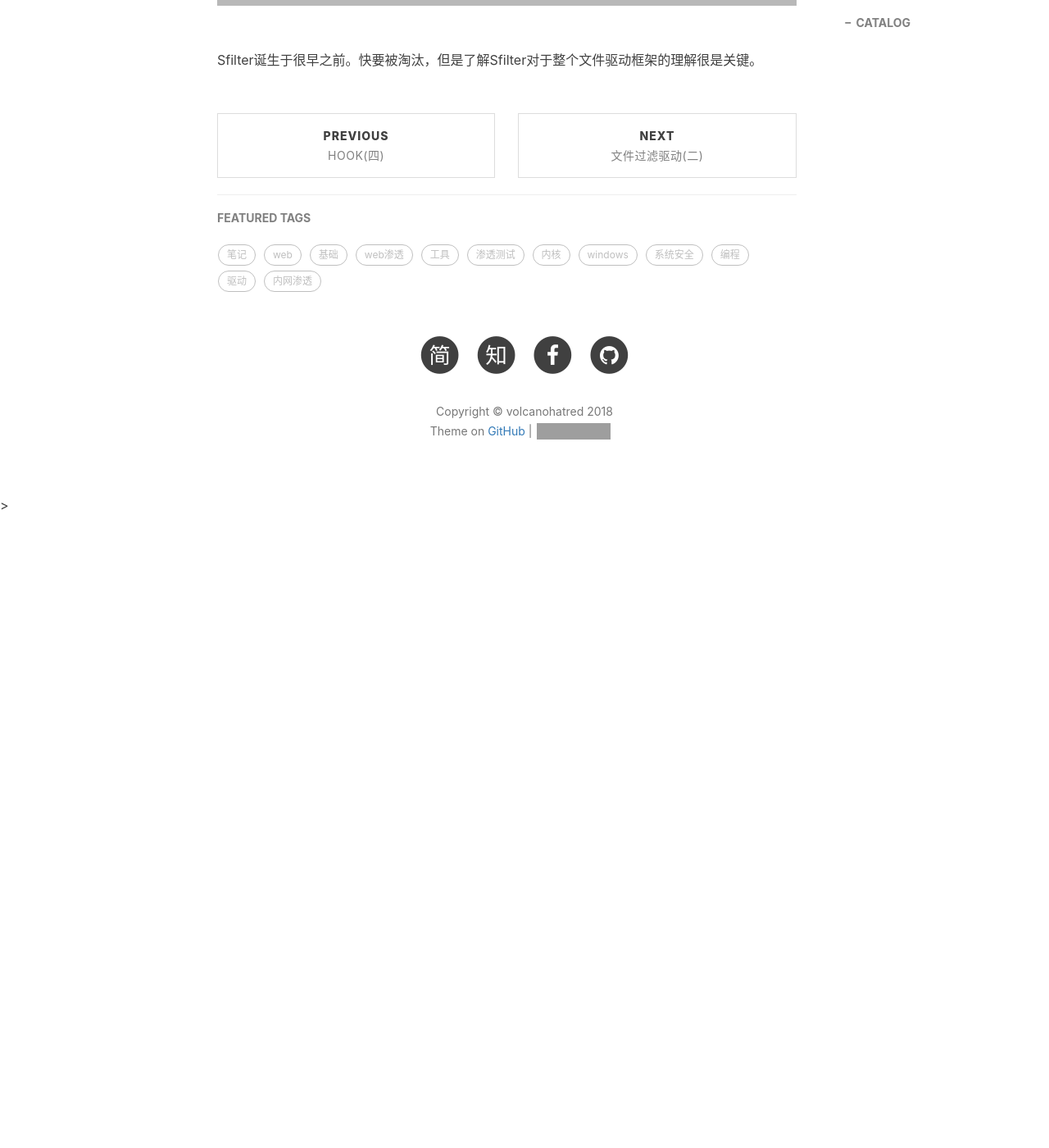
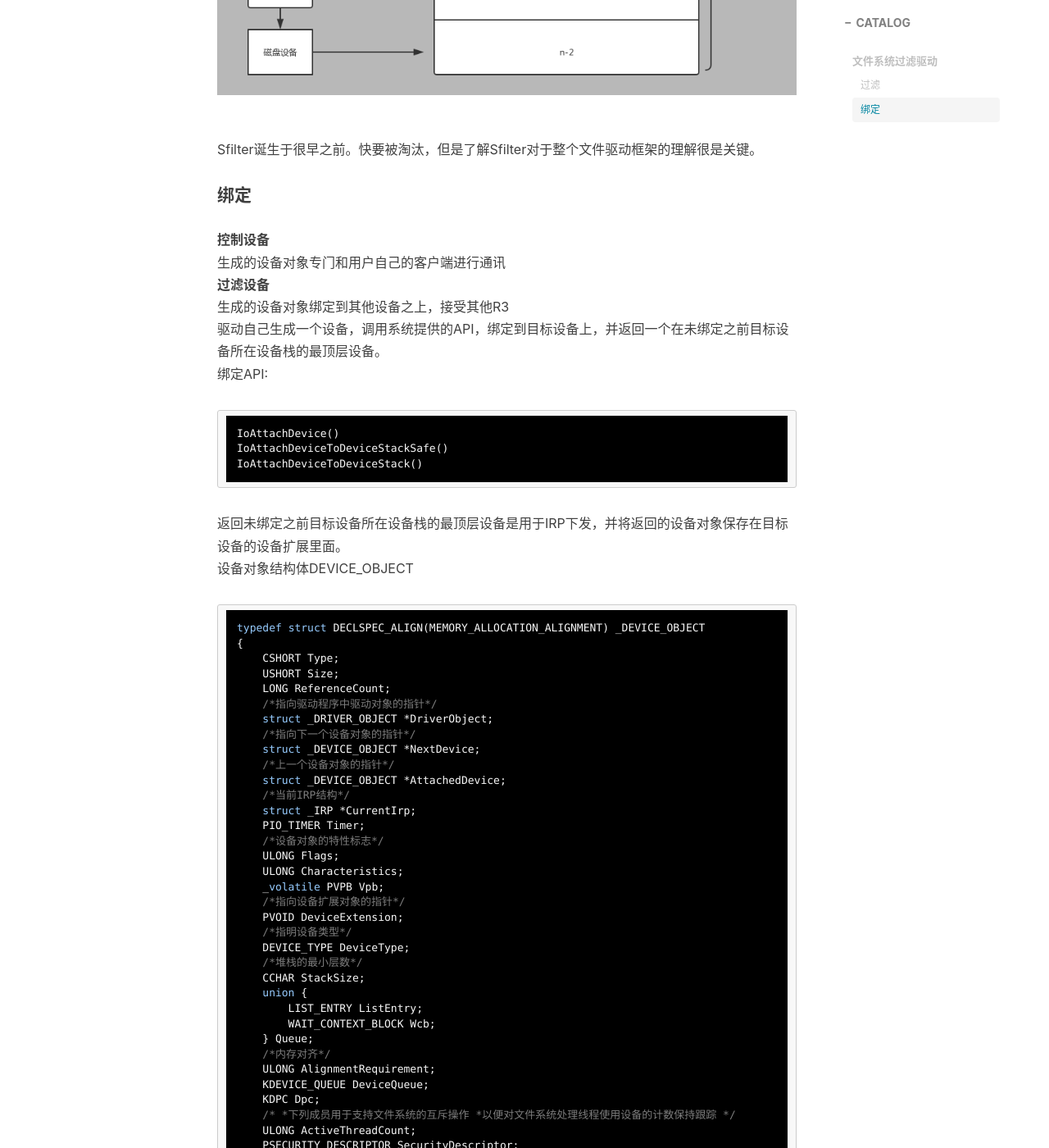
Before and after one commit to volcanohatred/volcanohatred.github.io, a Jekyll site: the page built from _posts/2018-10-01-文件过滤驱动1.md, in a window 1280 px wide and 1400 px high, scrolled down 1143 px. Shown: the whole window at 82% size. Built offline with Jekyll 4.4.1, drawn with Linux system fonts in a browser that asks for light colours; nearby versions of some CDN libraries; comment, search, counter and statistics services are not loaded; before the commit the page ends 1773 px from its top, so only the background shows below that; some of the changed text lies outside the part shown; grey boxes are pictures that could not be loaded.

Commit message:
Update 2018-10-01-文件过滤驱动1.md

````diff
--- a/_posts/2018-10-01-文件过滤驱动1.md
+++ b/_posts/2018-10-01-文件过滤驱动1.md
@@ -12,8 +12,74 @@ tags:
     - 系统安全
     - 驱动
 ---
-文件系统过滤驱动
-过滤：分层驱动中再加一层而不影响上下层，以过滤他们之间的数据，对数据进行安全控制。
+### 文件系统过滤驱动
+#### 过滤
+分层驱动中再加一层而不影响上下层，以过滤他们之间的数据，对数据进行安全控制。
 IRP分头部和栈，应用层的命令和数据通过I/O管理器封装在IRP中然后逐层发给下层驱动创建的设备对象进行处理。
 ![文件过滤](https://raw.githubusercontent.com/volcanohatred/volcanohatred.github.io/master/img/articles/文件过滤驱动/1/图片1.png)
 Sfilter诞生于很早之前。快要被淘汰，但是了解Sfilter对于整个文件驱动框架的理解很是关键。
+#### 绑定
+**控制设备**
+生成的设备对象专门和用户自己的客户端进行通讯
+**过滤设备**
+生成的设备对象绑定到其他设备之上，接受其他R3
+驱动自己生成一个设备，调用系统提供的API，绑定到目标设备上，并返回一个在未绑定之前目标设备所在设备栈的最顶层设备。
+绑定API:
+```
+IoAttachDevice()
+IoAttachDeviceToDeviceStackSafe()
+IoAttachDeviceToDeviceStack()
+```
+返回未绑定之前目标设备所在设备栈的最顶层设备是用于IRP下发，并将返回的设备对象保存在目标设备的设备扩展里面。
+设备对象结构体DEVICE_OBJECT
+```
+typedef struct DECLSPEC_ALIGN(MEMORY_ALLOCATION_ALIGNMENT) _DEVICE_OBJECT
+{
+    CSHORT Type;
+    USHORT Size;
+    LONG ReferenceCount;
+    /*指向驱动程序中驱动对象的指针*/
+    struct _DRIVER_OBJECT *DriverObject;
+    /*指向下一个设备对象的指针*/
+    struct _DEVICE_OBJECT *NextDevice;
+    /*上一个设备对象的指针*/
+    struct _DEVICE_OBJECT *AttachedDevice;
+    /*当前IRP结构*/
+    struct _IRP *CurrentIrp;
+    PIO_TIMER Timer;
+    /*设备对象的特性标志*/
+    ULONG Flags;
+    ULONG Characteristics;
+    _volatile PVPB Vpb;
+    /*指向设备扩展对象的指针*/
+    PVOID DeviceExtension;
+    /*指明设备类型*/
+    DEVICE_TYPE DeviceType;
+    /*堆栈的最小层数*/
+    CCHAR StackSize;
+    union {
+        LIST_ENTRY ListEntry;
+        WAIT_CONTEXT_BLOCK Wcb;
+    } Queue;
+    /*内存对齐*/
+    ULONG AlignmentRequirement;
+    KDEVICE_QUEUE DeviceQueue;
+    KDPC Dpc;
+    /*
+    *下列成员用于支持文件系统的互斥操作
+    *以便对文件系统处理线程使用设备的计数保持跟踪
+    */
+    ULONG ActiveThreadCount;
+    PSECURITY_DESCRIPTOR SecurityDescriptor;
+    KEVENT DeviceLock;
+
+    USHORT SectorSize;
+    USHORT Spare1;
+
+    struct _DEVOBJ_EXTENSION  *DeviceObjectExtension;
+    PVOID  Reserved;
+
+} DEVICE_OBJECT;
+typedef struct _DEVICE_OBJECT *PDEVICE_OBJECT;
+```
+Sfilter框架已经将绑定等处理好了，用户只需要进行的操作是对拿到的数据进行处理。
````
